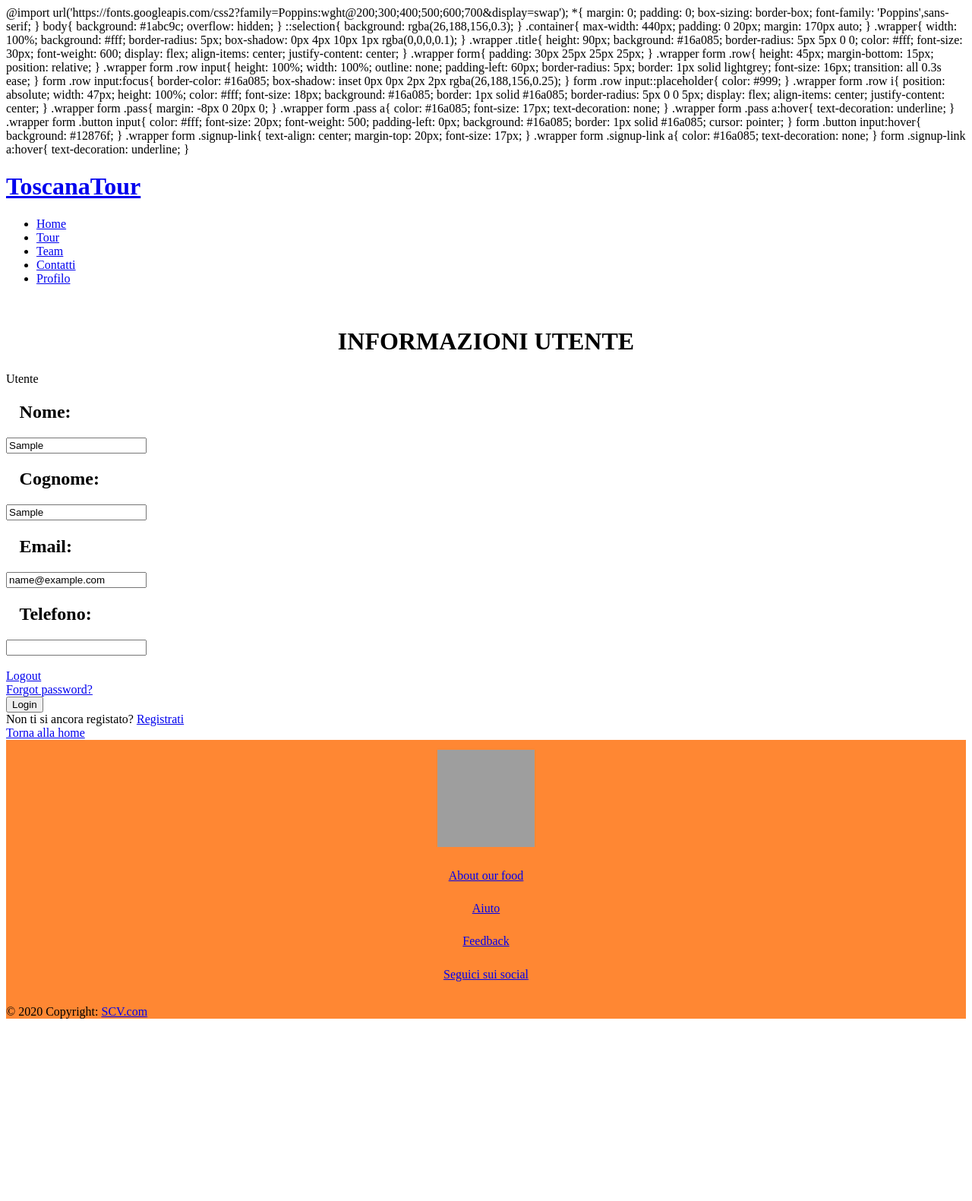
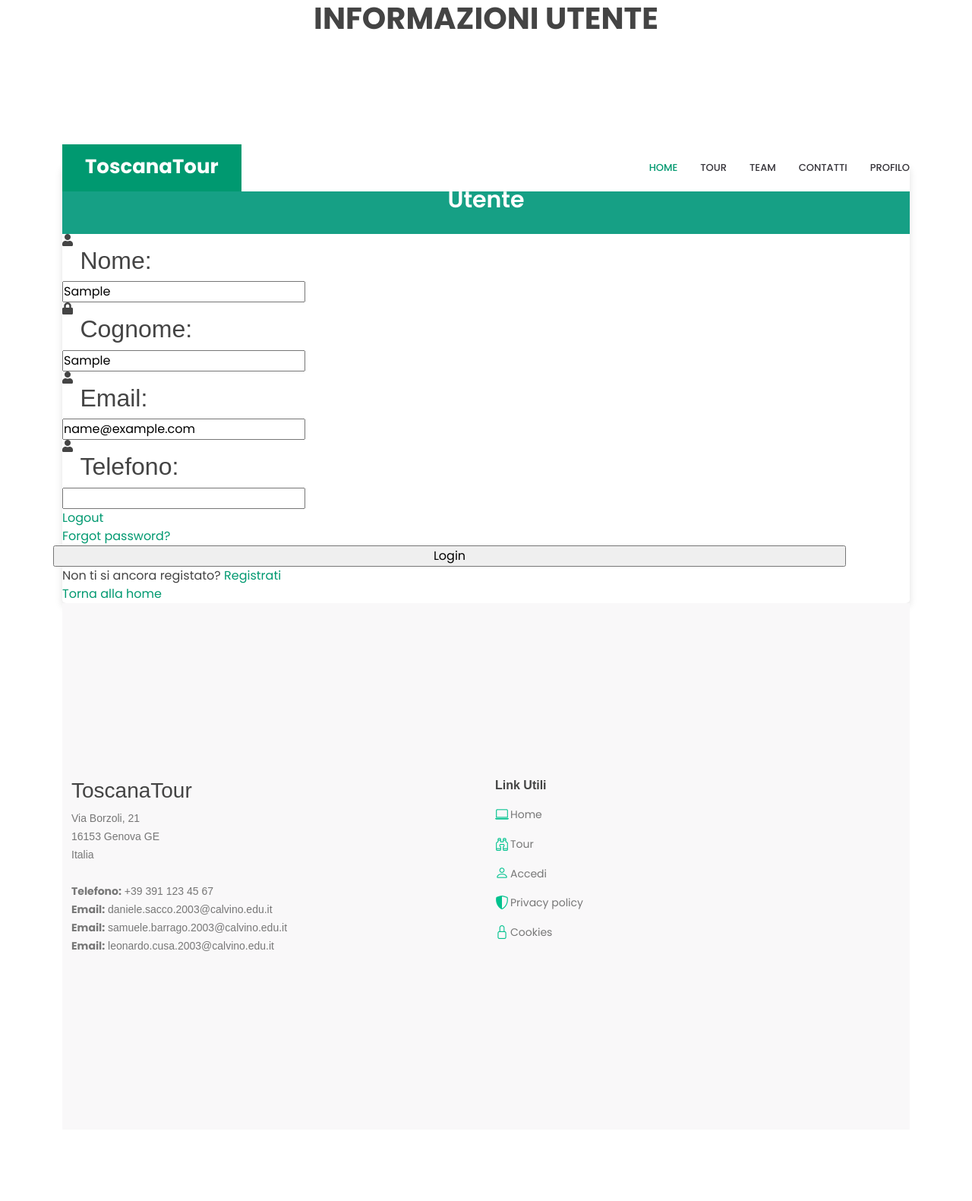
Before and after one commit to samubarr03/Toscana, a PHP site: page /profilo.php in a window 1280 px wide. Shown: the top 1581 px of the page at 76% size. Before the commit the page ends 1341 px from the top, so only its background shows below. Run offline with PHP 8.4, Linux system fonts and the light colour scheme; the visitor is signed in with stand-in values (Sample User, id 1); grey boxes are pictures that could not be loaded.

Commit message:
Co-authored-by: danielesacco <danielesacco@users.noreply.github.com> Co-authored-by: Notepadmerda <Notepadmerda@users.noreply.github.com>

```diff
--- a/PROGETTO/includes/clienti.html
+++ b/PROGETTO/includes/clienti.html
@@ -24,7 +24,8 @@
         </div>
 
         <div class="col-lg-2 col-md-4 col-6 d-flex align-items-center" data-aos="zoom-in" data-aos-delay="600">
-          <img src="img/clients/flixbus.png" class="img-fluid" alt="">
+          <!--<img src="img/clients/flixbus.png" class="img-fluid" alt="">-->
+          <img src="https://seekvectorlogo.com/wp-content/uploads/2018/04/flixbus-vector-logo.png" class="img-fluid" alt="">
         </div>
 
       </div>
--- a/PROGETTO/includes/css.html
+++ b/PROGETTO/includes/css.html
@@ -8,4 +8,5 @@
 <link href="css/swiper-bundle.min.css" rel="stylesheet">
 <link href="css/style.css" rel="stylesheet">
 <link rel="stylesheet" href="https://cdn.jsdelivr.net/npm/bootstrap-icons@1.8.1/font/bootstrap-icons.css">
+
 <link href="img/toscana.png" rel="icon">
--- a/PROGETTO/includes/header.php
+++ b/PROGETTO/includes/header.php
@@ -8,7 +8,7 @@
 
   if(!isset($_SESSION['email'])){
 	//
-		$logged = '<a class="nav-link " href="login.html">Accedi</a>';
+		$logged = '<a class="nav-link " href="login.html">Accedi</a> ';
 
 	}
 	else{
@@ -31,7 +31,6 @@
         <div class="logo">
           <h1 class="text-light"><a href="index.php"><span>ToscanaTour</span></a></h1>
         </div>
-
         <nav id="navbar" class="navbar">
           <ul>
             <li><a class="nav-link active" href="index.php">Home</a></li>
--- a/PROGETTO/login.html
+++ b/PROGETTO/login.html
@@ -22,7 +22,7 @@
 		  <body>
 			<div class="container">
 			  <div class="wrapper">
-				<div class="title"><span>Login Form</span></div>
+				<div class="title"><span>Accedi</span></div>
 				<form action="login.php" method="post">
 				  <div class="row">
 					<i class="fas fa-user"></i>
--- a/PROGETTO/profilo.php
+++ b/PROGETTO/profilo.php
@@ -19,12 +19,18 @@ session_start();
 <!DOCTYPE html>
 
 <head>
+  <link rel="stylesheet" href="style.css">
   <meta charset="utf-8">
-  <meta content="width=device-width, initial-scale=1.0" name="viewport">
+  <meta name="viewport" content="width=device-width, initial-scale=1.0">
+
+  <link rel="stylesheet" href="style.css">
+  <link rel="stylesheet" href="https://cdnjs.cloudflare.com/ajax/libs/font-awesome/5.15.2/css/all.min.css"/>
+
+    <?php include "includes/css.html";?>
 
   <title>Toscana Tour</title>
 
-  <?php include "style.css"; ?>
+
 
 </head>
 
@@ -36,38 +42,26 @@ session_start();
   ?>
 
   <div class="profilo">
-        <br>
     <div class="titolo">
       <center><h1><b>INFORMAZIONI UTENTE</b></h1></center>
-        </div>
-        <div class="fotoprofilo">
-        </div>
-        <!--<input name="nome" ID="abc" type="text" placeholder="Inserire nome"<br>
-        <input name="cognome" ID="abc" type="text" placeholder="Inserire cognome"<br>
-        <input name="email" ID="abc" type="email" placeholder="esempio@mail.com"<br><br>
-        <label for="sesso">Seleziona il sesso:</label>
-        <input type="radio" name="sesso" value="Maschio"/><label>M</label>
-        <input type="radio" name="sesso" value="Femmina"/><label>F</label>
-        <br><input ID="invia" type="submit" value="Invia"><br>⠀-->
       <div class="container">
 			  <div class="wrapper">
 				  <div class="title"><span>Utente</span></div>
 				    <div class="row">
 				      <i class="fas fa-user"></i>
-					<h2>⠀Nome:</h2><div class="infoscritte"><input name="nome" ID="abc" type="text" value=<?php echo $row['nome']; ?>></div>
+					    <h2>⠀Nome:</h2><div class="infoscritte"><input name="nome" ID="abc" type="text" value=<?php echo $row['nome']; ?>>
 				    </div>
 				    <div class="row">
 					  <i class="fas fa-lock"></i>
-					<h2>⠀Cognome:</h2><div class="infoscritte"><input name="cognome" ID="abc" type="text" value=<?php echo $row['cognome']; ?>></div>
+					  <h2>⠀Cognome:</h2><div class="infoscritte"><input name="cognome" ID="abc" type="text" value=<?php echo $row['cognome']; ?>>
             </div>
             <div class="row">
 					    <i class="fas fa-user"></i>
-					<h2>⠀Email:</h2><div class="infoscritte"><input name="email" ID="abc" type="text" value=<?php echo $row['email']; ?> readonly ></div>
+					    <h2>⠀Email:</h2><div class="infoscritte"><input name="email" ID="abc" type="text" value=<?php echo $row['email']; ?> readonly >
 				    </div>
             <div class="row">
 					    <i class="fas fa-user"></i>
-					<h2>⠀Telefono:</h2><div class="infoscritte"><input name="telefono" ID="abc" type="text" value=<?php echo $row['tel']; ?>></div><br>
-
+				    	<h2>⠀Telefono:</h2><div class="infoscritte"><input name="telefono" ID="abc" type="text" value=<?php echo $row['tel']; ?>><br>
             </div>
             <a href="logout.php">Logout</a>
 				    <div class="pass"><a href="#">Forgot password?</a></div>
@@ -76,26 +70,24 @@ session_start();
 				    </div>
 				    <div class="signup-link">Non ti si ancora registato? <a href="registrati.html">Registrati</a></div>
 				    <div class="signup-link"> <a href="index.php">Torna alla home</a></div>
-				</form>
+			    </div>
+			  </div>
+      </div>
     </div>
       </div>
 
-        <!-- Footer -->
-    <footer class="page-footer font-small" style="background-color: #ff8733;">
-        <div class="container-fluid">
-            <div class="row">
-                <div class="col-sm-2" style=padding-top:1%;><center><img src="img/logo_small_icon_only_inverted.png"  width="128" height="128" ></center> </div>
-                <div class="col-sm" style=padding-top:2%;><center><a href="#" class="buttonfooterb">About our food</a></center></div>
-                <div class="col-sm" style=padding-top:2%;><center><a href="#" class="buttonfooter">Aiuto</a></center></div>
-                <div class="col-sm" style=padding-top:2%;><center><a href="#" class="buttonfooter">Feedback</a></center></div>
-                <div class="col-sm" style=padding-top:2%;><center><a href="#" class="buttonfooterb">Seguici sui social</a></center></div>
-                <div class="col-sm-2" style=padding-top:1%;><center>⠀</center> </div>
-            </div>
-        </div>
-        <div class="footer-copyright text-center py-3">© 2020 Copyright:
-            <a href="#">SCV.com</a>
-        </div>
-    </footer>
+    <?php include "includes/footer.html";?>
+
     </body>
+
+    <!-- Importa JS-->
+  <script src="js/purecounter.js"></script>
+  <script src="js/aos.js"></script>
   <script src="js/bootstrap.bundle.min.js"></script>
+  <script src="js/glightbox.min.js"></script>
+  <script src="js/isotope.pkgd.min.js"></script>
+  <script src="js/swiper-bundle.min.js"></script>
+  <script src="js/validate.js"></script>
+  <script src="js/main.js"></script>
+
 </html>
--- a/PROGETTO/registrati.html
+++ b/PROGETTO/registrati.html
@@ -25,7 +25,7 @@
 				<form action="save_user.php" method="post">
 				  <div class="row">
 					<i class="fas fa-user"></i>
-					<input type="text" id="email" placeholder="email" name="email" required>
+					<input type="text" id="email" placeholder="Email" name="email" required>
 				  </div>
 				  <div class="row">
 					<i class="fas fa-lock"></i>
--- a/PROGETTO/tour.php
+++ b/PROGETTO/tour.php
@@ -19,7 +19,7 @@
     <div class="container text-center position-relative" data-aos="fade-in" data-aos-delay="200">
       <h1>TOUR</h1>
       <h2>I migliori percorsi e luoghi da visitare della Toscana</h2>
-      <a href="login.php" class="btn-get-started scrollto">ACCEDI</a>
+      <!--<a href="" class="btn-get-started scrollto">ACCEDI</a>-->
     </div>
   </section><!-- End Hero -->
 
```
Also changed, not shown: PROGETTO/percorsi.php (+1 -11 lines), PROGETTO/img/clients/flixbus.png (added). Lines whose indentation alone changed are shown as unchanged.
